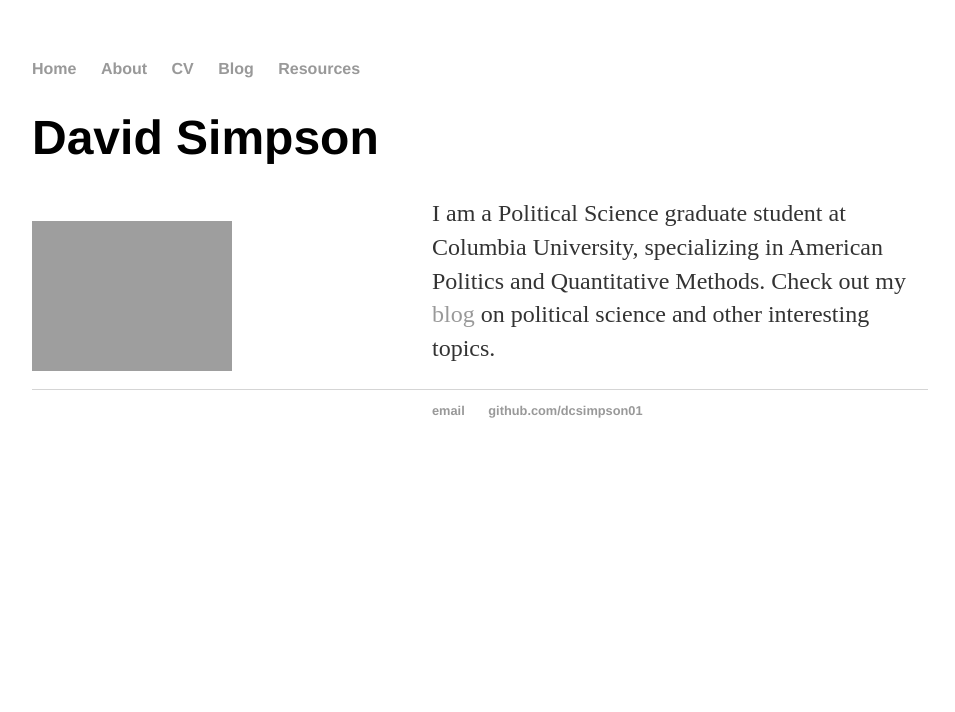
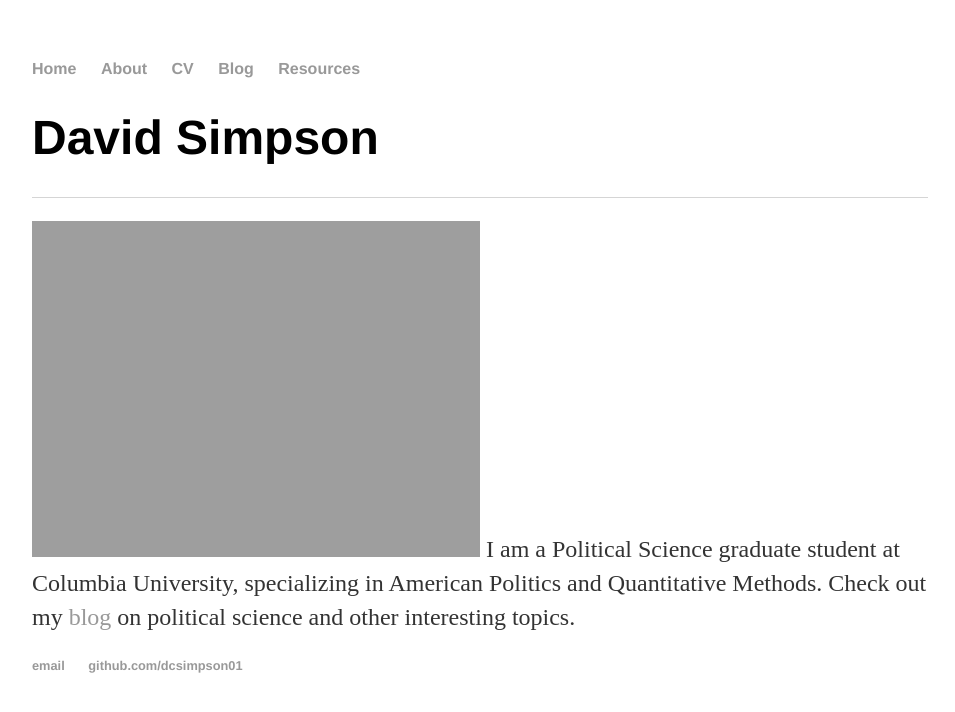
Before and after one commit to dcsimpson01/dcsimpson01.github.io, a Jekyll site: the page built from index.html, in a window 1280 px wide. Shown: the top 712 px of the page, without its empty margins (160-1115 px from the left). Built offline with Jekyll 4.4.1, drawn with Linux system fonts in a browser that asks for light colours.

Commit message:
Update index.html

```diff
--- a/index.html
+++ b/index.html
@@ -4,8 +4,8 @@ title: David Simpson
 ---
 <div class="blurb">
 	<h1>David Simpson</h1>
-	<p style="float: left;"><img src="https://dcsimpson01.github.io/docs/David_Bike.jpg" alt="David with Bike", width="50%" height="50%"/></p>
-	<p> I am a Political Science graduate student at Columbia University, specializing in American Politics and Quantitative Methods. Check out my <a href="/blog"> blog</a> on political science and other interesting topics.</p>
+	<p style="float: left;"><img src="https://dcsimpson01.github.io/docs/David_Bike.jpg" alt="David with Bike", width="50%" height="50%"/>
+	I am a Political Science graduate student at Columbia University, specializing in American Politics and Quantitative Methods. Check out my <a href="/blog"> blog</a> on political science and other interesting topics.</p>
 
 
 </div><!-- /.blurb -->
```
